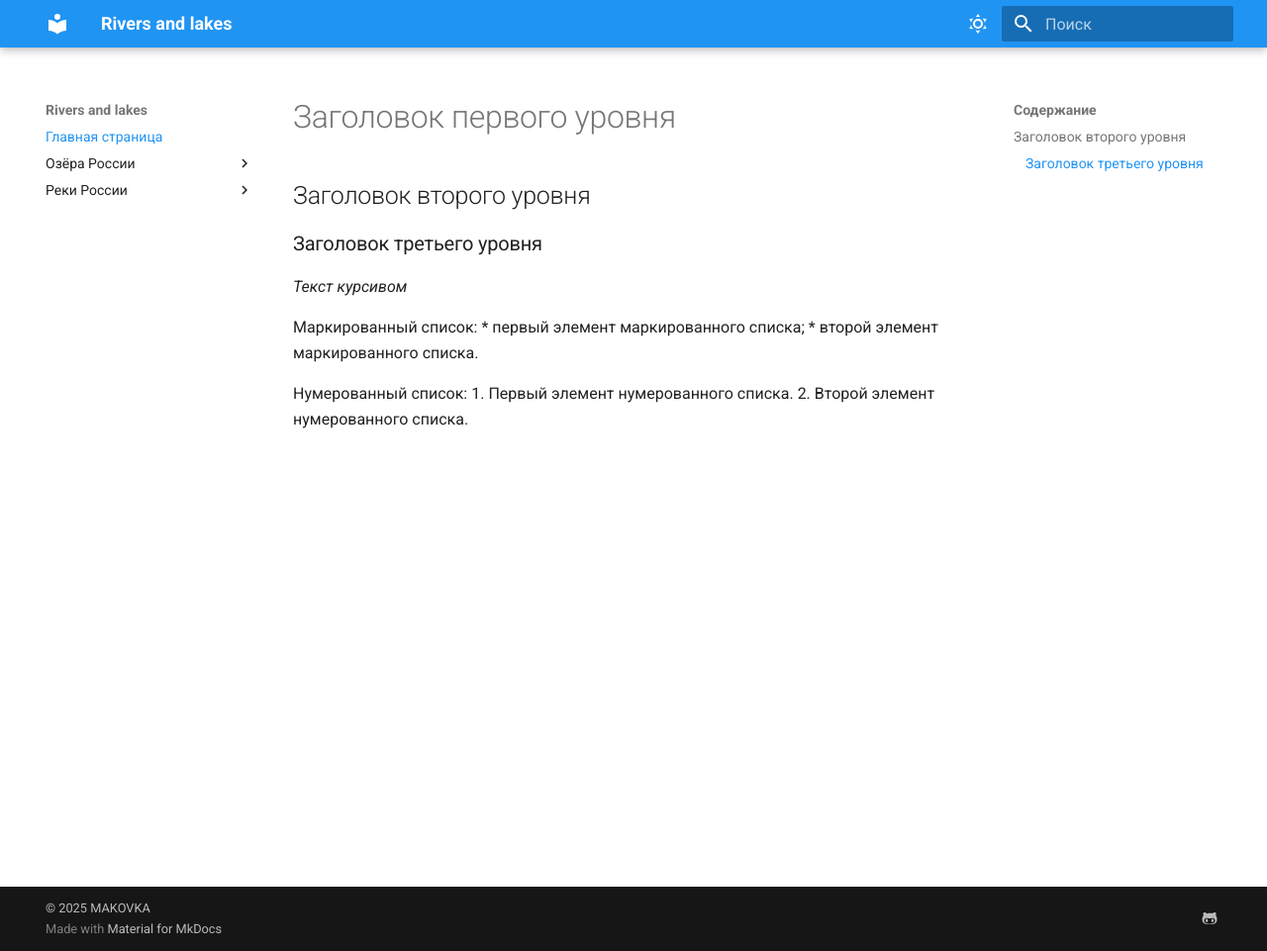
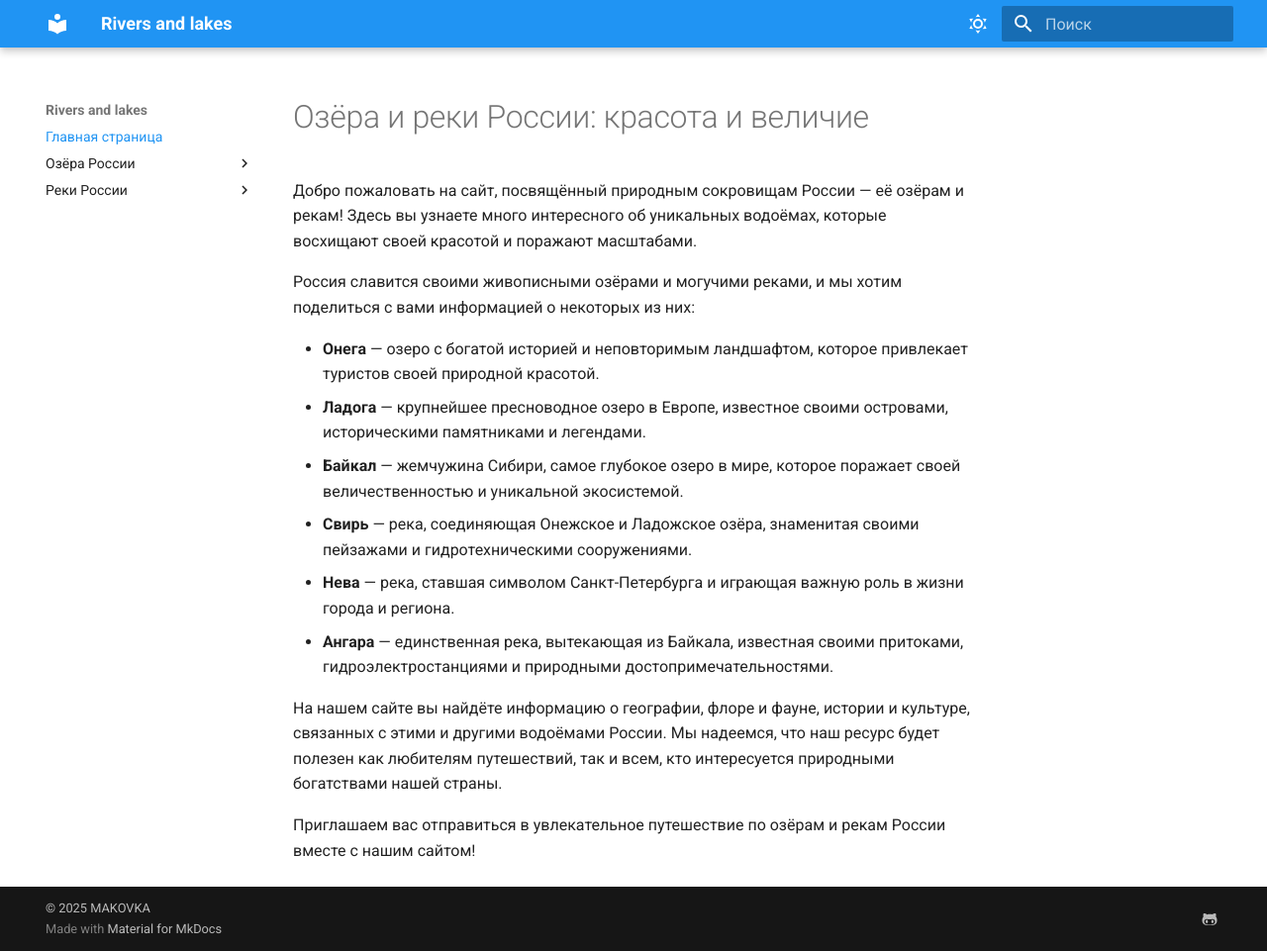
Before and after one commit to makovka85/Test_DaC, an MkDocs documentation site: the page built from docs/index.md, in a window 1280 px wide and 961 px high. Shown: the whole window at 99% size. Built offline with MkDocs 1.6.1 and Material for MkDocs 9.7.7, drawn with Linux system fonts in a browser that asks for light colours.

Commit message:
change index.md on Главная страница сайта

```diff
--- a/docs/index.md
+++ b/docs/index.md
@@ -1,15 +1,16 @@
-#Заголовок первого уровня
+# Озёра и реки России: красота и величие
 
-##Заголовок второго уровня
+Добро пожаловать на сайт, посвящённый природным сокровищам России — её озёрам и рекам! Здесь вы узнаете много интересного об уникальных водоёмах, которые восхищают своей красотой и поражают масштабами.
 
-###Заголовок третьего уровня
+Россия славится своими живописными озёрами и могучими реками, и мы хотим поделиться с вами информацией о некоторых из них:
 
-*Текст курсивом*
+- **Онега** — озеро с богатой историей и неповторимым ландшафтом, которое привлекает туристов своей природной красотой.
+- **Ладога** — крупнейшее пресноводное озеро в Европе, известное своими островами, историческими памятниками и легендами.
+- **Байкал** — жемчужина Сибири, самое глубокое озеро в мире, которое поражает своей величественностью и уникальной экосистемой.
+- **Свирь** — река, соединяющая Онежское и Ладожское озёра, знаменитая своими пейзажами и гидротехническими сооружениями.
+- **Нева** — река, ставшая символом Санкт-Петербурга и играющая важную роль в жизни города и региона.
+- **Ангара** — единственная река, вытекающая из Байкала, известная своими притоками, гидроэлектростанциями и природными достопримечательностями.
 
-Маркированный список:
-* первый элемент маркированного списка;
-* второй элемент маркированного списка.
+На нашем сайте вы найдёте информацию о географии, флоре и фауне, истории и культуре, связанных с этими и другими водоёмами России. Мы надеемся, что наш ресурс будет полезен как любителям путешествий, так и всем, кто интересуется природными богатствами нашей страны.
 
-Нумерованный список:
-1. Первый элемент нумерованного списка.
-2. Второй элемент нумерованного списка.
+Приглашаем вас отправиться в увлекательное путешествие по озёрам и рекам России вместе с нашим сайтом!
```
